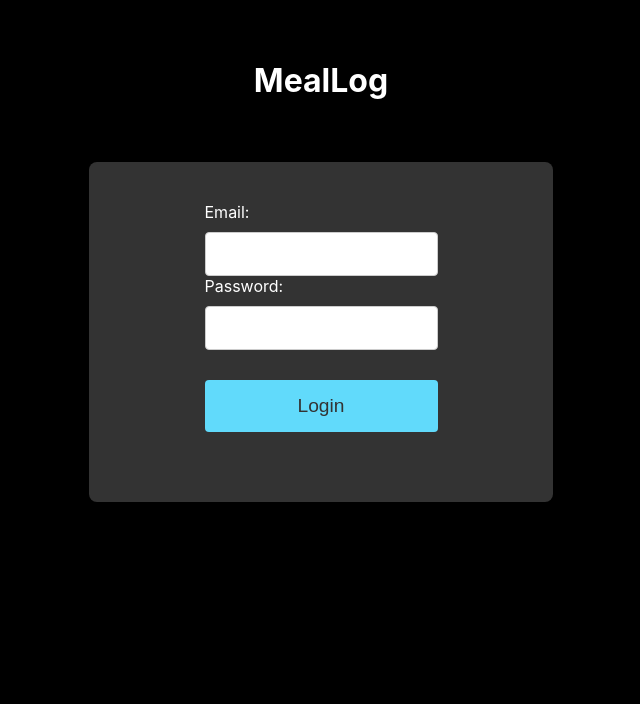
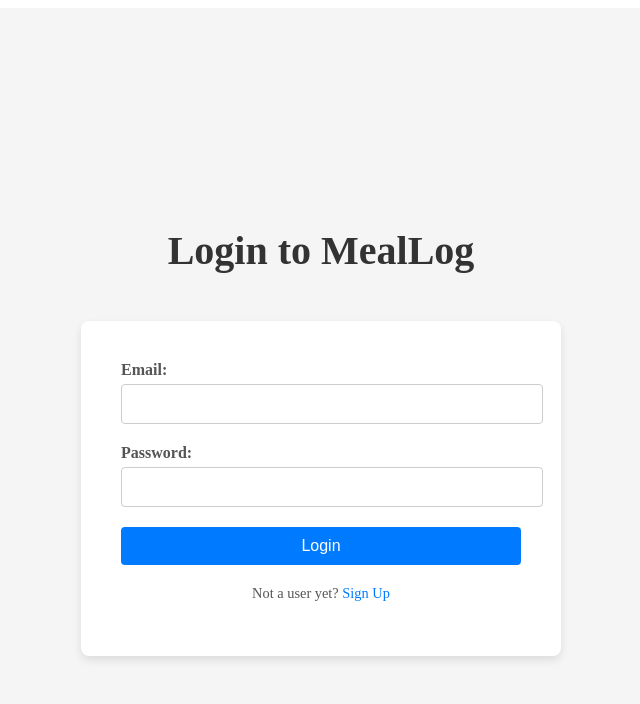
Before and after one commit to lu-han-the-real/meal-log-app, a React (Create React App) app in the folder web/: page /login in a window 1280 px wide. Shown: the top 704 px of the page, without its empty margins (319-959 px from the left). Built offline with nearby package versions, Linux system fonts and the light colour scheme.

Commit message:
implement logout

```diff
--- a/web/src/App.tsx
+++ b/web/src/App.tsx
@@ -3,21 +3,22 @@ import { Routes, Route } from 'react-router-dom';
 import Login from './Login';
 import SignUp from './SignUp';
 import Profile from './Profile';
-import './App.css';
+import TopBar from './TopBar';
 import { useAuth } from './service/authContext';
-import Home from './Home';
 
 function App() {
   const { user } = useAuth();
 
-  console.log('User state:', user);
   return (
-    <Routes>
-      <Route path="/" element={<Home />} />
-      <Route path="/signup" element={<SignUp />} />
-      <Route path="/login" element={<Login />} />
-      <Route path="/profile" element={<Profile />} />
-    </Routes>
+    <>
+      {user && <TopBar />}
+      <Routes>
+        <Route path="/login" element={<Login />} />
+        <Route path="/signup" element={<SignUp />} />
+        <Route path="/profile" element={<Profile />} />
+        <Route path="*" element={<Login />} />
+      </Routes>
+    </>
   );
 }
 
--- /dev/null
+++ b/web/src/AuthForm.module.scss
@@ -0,0 +1,90 @@
+.authForm {
+  display: flex;
+  flex-direction: column;
+  align-items: center;
+  justify-content: center;
+  min-height: 100vh;
+  background-color: #f5f5f5;
+  padding: 20px;
+
+  .formHeader {
+    margin-bottom: 20px;
+    text-align: center;
+
+    h1 {
+      font-size: 2.5rem;
+      color: #333;
+    }
+  }
+
+  .formContainer {
+    background-color: #fff;
+    padding: 40px;
+    border-radius: 8px;
+    box-shadow: 0 4px 8px rgba(0, 0, 0, 0.1);
+    width: 100%;
+    max-width: 400px;
+
+    form {
+      display: flex;
+      flex-direction: column;
+
+      .formGroup {
+        margin-bottom: 20px;
+
+        label {
+          display: block;
+          margin-bottom: 5px;
+          font-weight: bold;
+          color: #555;
+        }
+
+        input {
+          width: 100%;
+          padding: 10px;
+          border: 1px solid #ccc;
+          border-radius: 4px;
+          font-size: 1rem;
+        }
+      }
+
+      .error {
+        color: red;
+        margin-bottom: 20px;
+        text-align: center;
+      }
+
+      button {
+        padding: 10px;
+        background-color: #007bff;
+        color: white;
+        border: none;
+        border-radius: 4px;
+        cursor: pointer;
+        font-size: 1rem;
+        transition: background-color 0.3s;
+
+        &:hover {
+          background-color: #0056b3;
+        }
+      }
+    }
+  }
+
+  .signUpPrompt {
+    margin-top: 20px;
+    text-align: center;
+    font-size: 0.9rem;
+    color: #555;
+
+    a {
+      color: #007bff;
+      text-decoration: none;
+      transition: color 0.3s;
+
+      &:hover {
+        color: #0056b3;
+      }
+    }
+  }
+}
--- a/web/src/Login.tsx
+++ b/web/src/Login.tsx
@@ -1,25 +1,23 @@
 import React, { useState } from 'react';
-import { useNavigate } from 'react-router-dom';
-import { login } from './service/authService'; // Adjust the path as necessary
-import { useAuth } from './service/authContext'; // Adjust the path as necessary
-import styles from './Login.module.scss';
-// import styles from './Login.module.css';
+import { useNavigate, Link } from 'react-router-dom';
+import { login } from './service/authService';
+import { useAuth } from './service/authContext';
+import styles from './AuthForm.module.scss';
 
 function Login() {
   const [email, setEmail] = useState('');
   const [password, setPassword] = useState('');
   const [error, setError] = useState('');
   const navigate = useNavigate();
-  const { setUser } = useAuth(); // Use context to set user information
+  const { setUser } = useAuth();
 
   const handleSubmit = async (event: React.FormEvent) => {
-    console.log('handleSubmit');
     event.preventDefault();
     setError('');
 
     try {
       const { user } = await login(email, password);
-      setUser(user); // Store user information in context
+      setUser(user);
       navigate('/profile');
     } catch (error) {
       console.error('Error during login:', error);
@@ -28,11 +26,11 @@ function Login() {
   };
 
   return (
-    <div className={styles.Login}>
-      <div className={styles.loginHeader}>
-        <h1>MealLog</h1>
+    <div className={styles.authForm}>
+      <div className={styles.formHeader}>
+        <h1>Login to MealLog</h1>
       </div>
-      <div className={styles.loginContainer}>
+      <div className={styles.formContainer}>
         <form onSubmit={handleSubmit}>
           <div className={styles.formGroup}>
             <label htmlFor="email">Email:</label>
@@ -57,6 +55,9 @@ function Login() {
           {error && <p className={styles.error}>{error}</p>}
           <button type="submit">Login</button>
         </form>
+        <p className={styles.signUpPrompt}>
+          Not a user yet? <Link to="/signup">Sign Up</Link>
+        </p>
       </div>
     </div>
   );
--- a/web/src/SignUp.tsx
+++ b/web/src/SignUp.tsx
@@ -1,8 +1,8 @@
 import React, { useState } from 'react';
-import { useNavigate } from 'react-router-dom';
+import { Link, useNavigate } from 'react-router-dom';
 import { signUp } from './service/authService'; // Adjust the path as necessary
 import { useAuth } from './service/authContext'; // Adjust the path as necessary
-import styles from './SignUp.module.scss';
+import styles from './AuthForm.module.scss';
 
 function SignUp() {
   const [email, setEmail] = useState('');
@@ -19,7 +19,7 @@ function SignUp() {
     try {
       const { user } = await signUp(username, email, password);
       setUser(user);
-      navigate('/login');
+      navigate('/profile');
     } catch (error) {
       console.error('Error during sign up:', error);
       setError('Failed to sign up. Please try again.');
@@ -27,11 +27,11 @@ function SignUp() {
   };
 
   return (
-    <div className={styles.SignUp}>
-      <div className={styles.signUpHeader}>
+    <div className={styles.authForm}>
+      <div className={styles.formHeader}>
         <h1>Sign Up for MealLog</h1>
       </div>
-      <div className={styles.signUpContainer}>
+      <div className={styles.formContainer}>
         <form onSubmit={handleSubmit}>
           <div className={styles.formGroup}>
             <label htmlFor="username">Username:</label>
@@ -66,6 +66,9 @@ function SignUp() {
           {error && <p className={styles.error}>{error}</p>}
           <button type="submit">Sign Up</button>
         </form>
+        <p className={styles.signUpPrompt}>
+          Already have an account? <Link to="/login">Login</Link>
+        </p>
       </div>
     </div>
   );
--- /dev/null
+++ b/web/src/TopBar.module.scss
@@ -0,0 +1,63 @@
+.TopBar {
+  display: flex;
+  justify-content: flex-end;
+  align-items: center;
+  height: 60px;
+  padding: 0 20px;
+  background-color: #333;
+  color: white;
+  position: relative;
+
+  .avatar {
+    position: relative;
+    cursor: pointer;
+    img {
+      width: 40px;
+      height: 40px;
+      border-radius: 50%;
+    }
+
+    .avatarBadge {
+      position: absolute;
+      top: 0;
+      right: 10px;
+      transform: translate(50%, -50%);
+      width: 50px;
+      height: 50px;
+      background-color: #ff0000;
+      border-radius: 50%;
+      border: 2px solid #333;
+      display: flex;
+      align-items: center;
+      justify-content: center;
+      font-size: 12px;
+      color: white;
+    }
+  }
+
+  .modal {
+    position: absolute;
+    top: 60px;
+    right: 10px;
+    background-color: white;
+    color: black;
+    padding: 10px;
+    border-radius: 4px;
+    box-shadow: 0 4px 8px rgba(0, 0, 0, 0.1);
+    z-index: 1000;
+
+    button {
+      background-color: #007bff;
+      color: white;
+      border: none;
+      padding: 10px;
+      border-radius: 4px;
+      cursor: pointer;
+      transition: background-color 0.3s;
+
+      &:hover {
+        background-color: #0056b3;
+      }
+    }
+  }
+}
--- /dev/null
+++ b/web/src/TopBar.tsx
@@ -0,0 +1,35 @@
+import React, { useState } from 'react';
+import { useNavigate } from 'react-router-dom';
+import { useAuth } from './service/authContext'; // Adjust the path as necessary
+import styles from './TopBar.module.scss';
+
+const TopBar: React.FC = () => {
+  const { user, setUser } = useAuth();
+  const navigate = useNavigate();
+  const [showModal, setShowModal] = useState(false);
+
+  const handleSignOut = () => {
+    setUser(undefined);
+    localStorage.removeItem('user'); // Or use Cookies.remove('user') if using cookies
+    navigate('/login');
+  };
+
+  if (!user) return null;
+
+  return (
+    <div className={styles.TopBar}>
+      <div className={styles.avatar} onClick={() => setShowModal(!showModal)}>
+        <div className={styles.avatarBadge}>
+          <span>{user.Username.charAt(0)}</span>
+        </div>
+      </div>
+      {showModal && (
+        <div className={styles.modal}>
+          <button onClick={handleSignOut}>Sign Out</button>
+        </div>
+      )}
+    </div>
+  );
+};
+
+export default TopBar;
```
Lines whose indentation alone changed are shown as unchanged.
